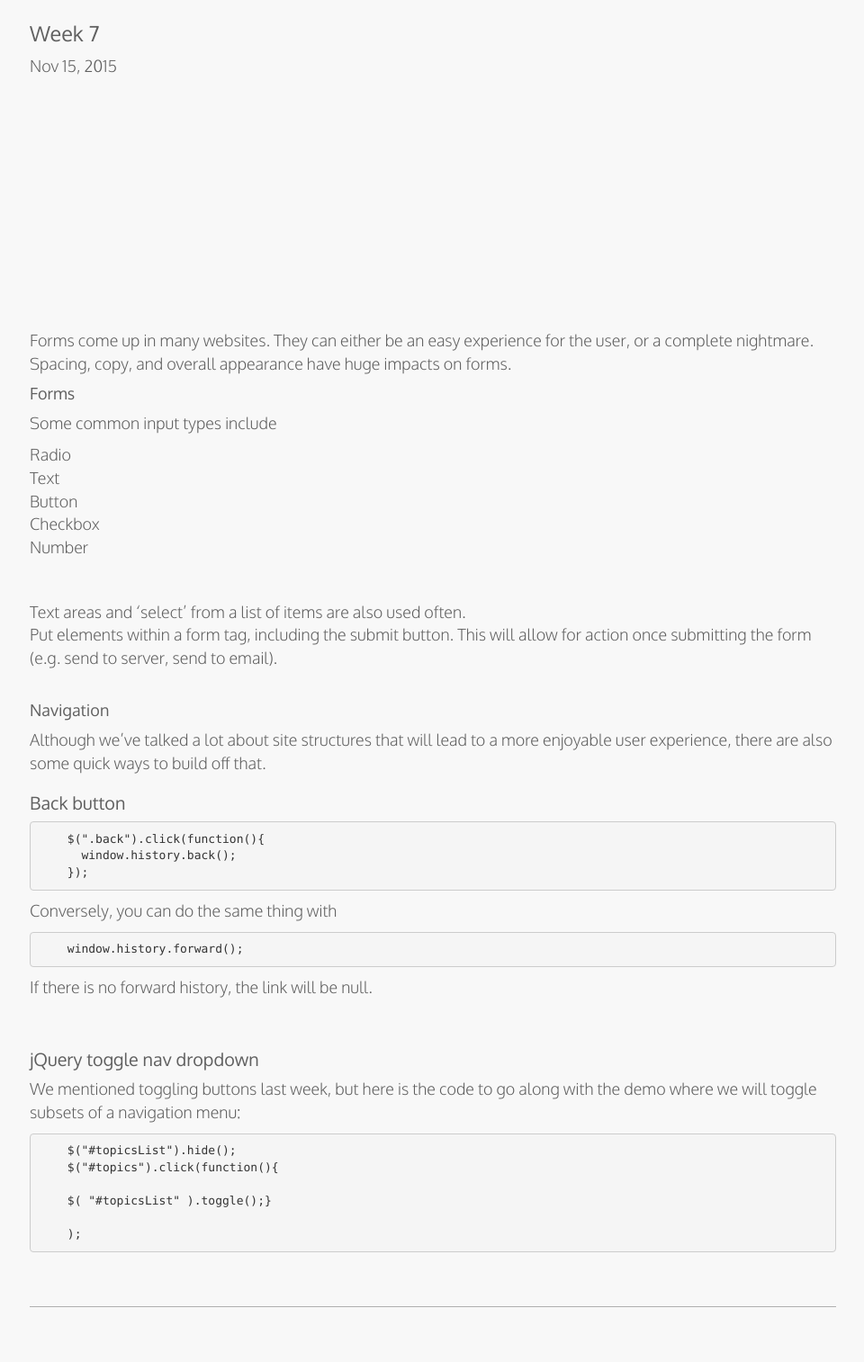
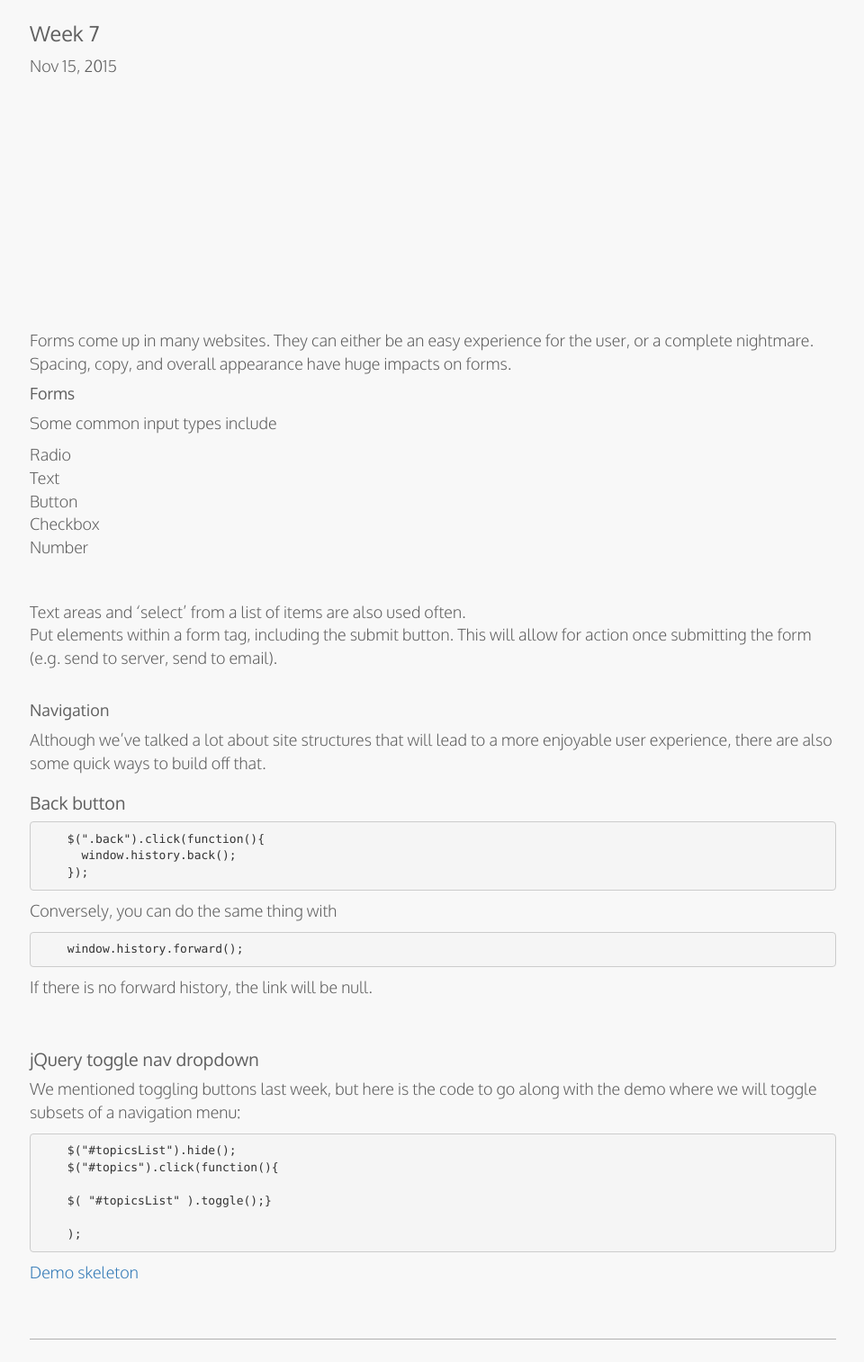
Before and after one commit to kaylalewis/advancedhtmlcss, a Jekyll site: the page built from _posts/2015-11-15-week7.md, in a window 1280 px wide. Shown: the whole page at 90% size, without its empty margins (159-1119 px from the left). Built offline with Jekyll 4.4.1, drawn with Linux system fonts in a browser that asks for light colours; nearby versions of some CDN libraries; before the commit the page ends 1478 px from its top, so only the background shows below that.

Commit message:
skeleton

```diff
--- a/_posts/2015-11-15-week7.md
+++ b/_posts/2015-11-15-week7.md
@@ -52,3 +52,5 @@ We mentioned toggling buttons last week, but here is the code to go along with t
         $( "#topicsList" ).toggle();}
 
         );
+
+[Demo skeleton](http://kaylalewis.github.io/advancedhtmlcss/skeleton.zip)
```
Also changed, not shown: 1 other file.
